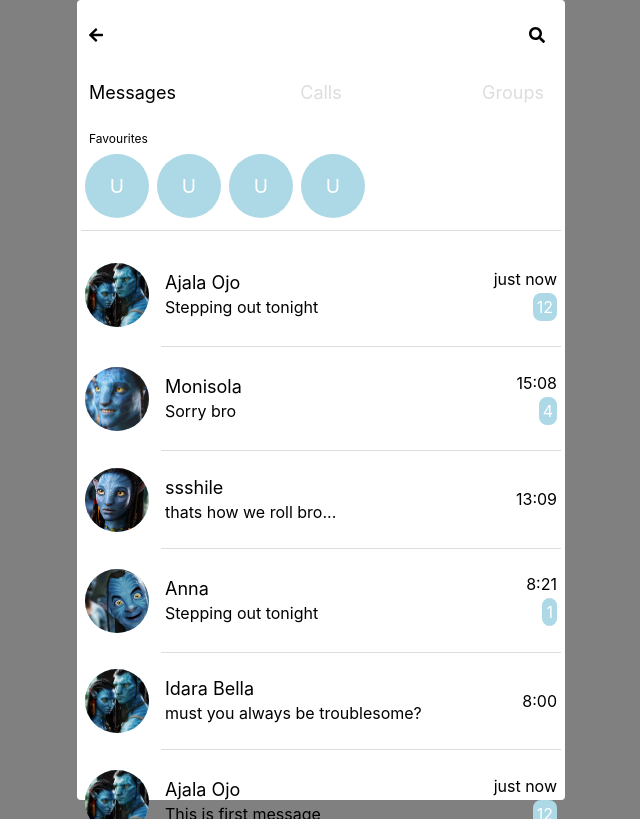
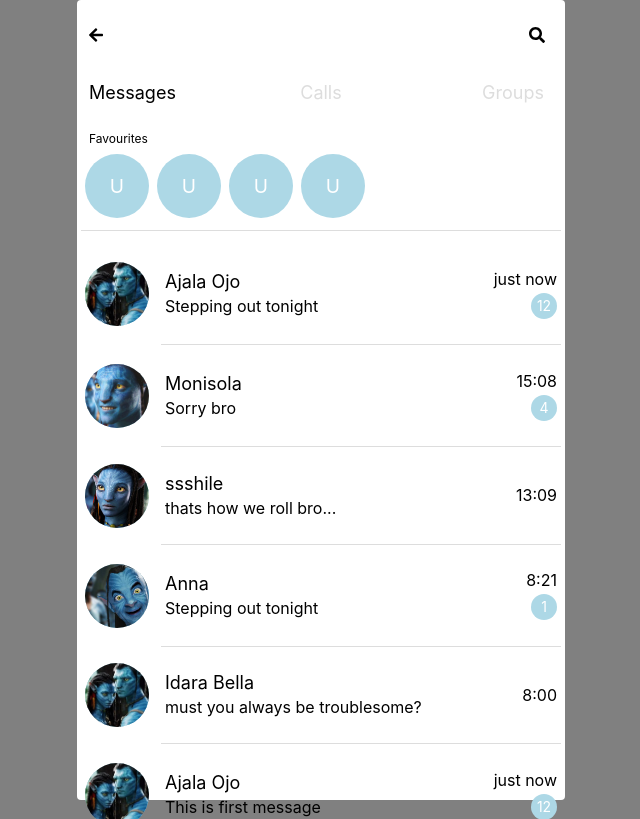
Before and after one commit to savicheema/epify-assignment, a React (Create React App) app: page / in a window 1280 px wide. Shown: the whole page, without its empty margins (319-959 px from the left). Built offline with nearby package versions, Linux system fonts and the light colour scheme.

Commit message:
position fixes

```diff
--- a/src/App.css
+++ b/src/App.css
@@ -25,6 +25,11 @@
   align-content: center;
 }
 
+.App .header .screen-head .operation {
+  display: flex;
+  align-items: center;
+}
+
 .App .header .screen-head .title .status {
   font-size: 12px;
 }
--- a/src/components/inbox-chat.css
+++ b/src/components/inbox-chat.css
@@ -30,7 +30,11 @@
 .inbox-chat .info-container .chat-details .unread-count {
   background-color: lightblue;
   color: white;
-  border-radius: 8px;
+  border-radius: 50%;
+  height: 18px;
+  width: 18px;
   padding: 4px;
+  text-align: center;
   margin-top: 4px;
+  font-size: 14px;
 }
--- a/src/screens/chat-screen.css
+++ b/src/screens/chat-screen.css
@@ -14,7 +14,7 @@
 }
 
 .chat.hidden {
-  left: 100%;
-  right: 200%;
+  left: 60%;
+  right: 160%;
   opacity: 0;
 }
--- a/src/screens/inbox-screen.css
+++ b/src/screens/inbox-screen.css
@@ -8,8 +8,8 @@
   /* transition-duration: 400ms; */
 }
 .inbox.hidden {
-  right: 100%;
-  left: -100%;
+  right: 40%;
+  left: -40%;
   opacity: 0;
 }
 
```
